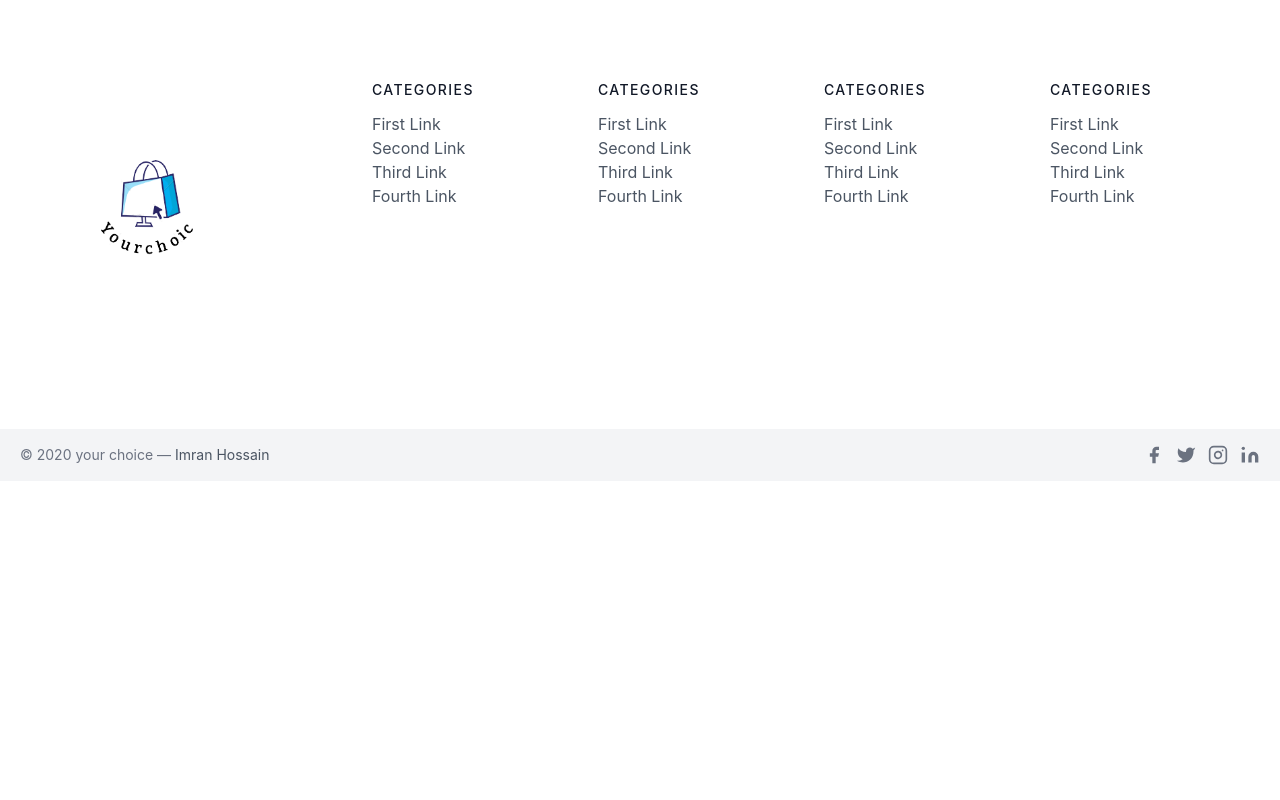
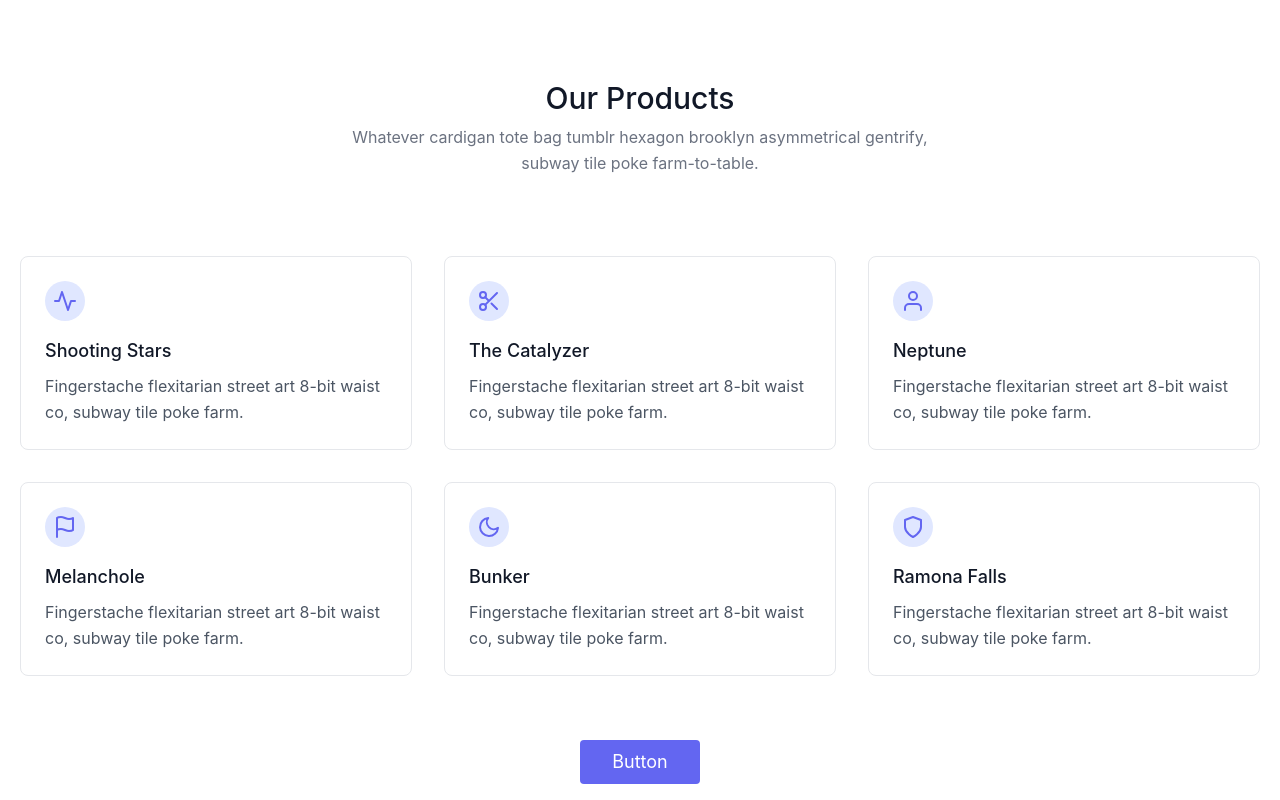
Before and after one commit to ImranHossain5722/yourchoics, a Next.js app: page / in a window 1280 px wide. Shown: the part 580-1380 px from the top of the page. Before the commit the page ends 1061 px from the top, so only its background shows below. Built offline with nearby package versions, Linux system fonts and the light colour scheme.

Commit message:
add home

```diff
--- a/components/Navbar.js
+++ b/components/Navbar.js
@@ -1,6 +1,7 @@
 import Image from 'next/image';
 import Link from 'next/link';
 import React from 'react';
+import {AiOutlineShoppingCart} from 'react-icons/ai'
 
 const Navbar = () => {
     return (
@@ -11,7 +12,7 @@
                     <Image width={150} height={50} src="/logo.png" alt='logo' />
                 </div>
                 <div className='nav ' >
-                    <ul className='text-black flex space-x-3  '>
+                    <ul className='text-black flex space-x-3 font-semibold '>
                         <Link href={'/'}> <li>Home</li>  </Link>
                         <Link href={'/'}> <li>T-shirts</li> </Link>
                         <Link href={'/'} > <li>Hoodies</li> </Link>
@@ -20,7 +21,7 @@
                     </ul>
                 </div>
                 <div className='cart absolute  right-0 mx-5'>
-                    <button className='text-black'>cart</button>
+                    <AiOutlineShoppingCart className='text-2xl text-black'  />
 
                 </div>
             </div>
--- a/pages/index.js
+++ b/pages/index.js
@@ -6,17 +6,99 @@
 
 export default function Home() {
   return (
-    <div className={styles.container}>
+    <div className="">
       <Head>
         <title>Create Next App</title>
         <meta className='' name="description" content="Generated by create next app" />
         <link rel="icon" href="/favicon.ico" />
       </Head>
-        <Navbar/>
+      <Navbar />
+      <div>
+        <Image width={5000} height={450} src='/slider-2.png' alt='banner' />
         <div>
-            <img src='slider-2.png' alt='baneer' />
+        <section class="text-gray-600 body-font">
+  <div class="container px-5 py-24 mx-auto">
+    <div class="flex flex-wrap w-full mb-20 flex-col items-center text-center">
+      <h1 class="sm:text-3xl text-2xl font-medium title-font mb-2 text-gray-900">Our Products </h1>
+      <p class="lg:w-1/2 w-full leading-relaxed text-gray-500">Whatever cardigan tote bag tumblr hexagon brooklyn asymmetrical gentrify, subway tile poke farm-to-table.</p>
+    </div>
+    <div class="flex flex-wrap -m-4">
+      <div class="xl:w-1/3 md:w-1/2 p-4">
+        <div class="border border-gray-200 p-6 rounded-lg">
+          <div class="w-10 h-10 inline-flex items-center justify-center rounded-full bg-indigo-100 text-indigo-500 mb-4">
+            <svg fill="none" stroke="currentColor" stroke-linecap="round" stroke-linejoin="round" stroke-width="2" class="w-6 h-6" viewBox="0 0 24 24">
+              <path d="M22 12h-4l-3 9L9 3l-3 9H2"></path>
+            </svg>
+          </div>
+          <h2 class="text-lg text-gray-900 font-medium title-font mb-2">Shooting Stars</h2>
+          <p class="leading-relaxed text-base">Fingerstache flexitarian street art 8-bit waist co, subway tile poke farm.</p>
         </div>
-        <Footer/>
+      </div>
+      <div class="xl:w-1/3 md:w-1/2 p-4">
+        <div class="border border-gray-200 p-6 rounded-lg">
+          <div class="w-10 h-10 inline-flex items-center justify-center rounded-full bg-indigo-100 text-indigo-500 mb-4">
+            <svg fill="none" stroke="currentColor" stroke-linecap="round" stroke-linejoin="round" stroke-width="2" class="w-6 h-6" viewBox="0 0 24 24">
+              <circle cx="6" cy="6" r="3"></circle>
+              <circle cx="6" cy="18" r="3"></circle>
+              <path d="M20 4L8.12 15.88M14.47 14.48L20 20M8.12 8.12L12 12"></path>
+            </svg>
+          </div>
+          <h2 class="text-lg text-gray-900 font-medium title-font mb-2">The Catalyzer</h2>
+          <p class="leading-relaxed text-base">Fingerstache flexitarian street art 8-bit waist co, subway tile poke farm.</p>
+        </div>
+      </div>
+      <div class="xl:w-1/3 md:w-1/2 p-4">
+        <div class="border border-gray-200 p-6 rounded-lg">
+          <div class="w-10 h-10 inline-flex items-center justify-center rounded-full bg-indigo-100 text-indigo-500 mb-4">
+            <svg fill="none" stroke="currentColor" stroke-linecap="round" stroke-linejoin="round" stroke-width="2" class="w-6 h-6" viewBox="0 0 24 24">
+              <path d="M20 21v-2a4 4 0 00-4-4H8a4 4 0 00-4 4v2"></path>
+              <circle cx="12" cy="7" r="4"></circle>
+            </svg>
+          </div>
+          <h2 class="text-lg text-gray-900 font-medium title-font mb-2">Neptune</h2>
+          <p class="leading-relaxed text-base">Fingerstache flexitarian street art 8-bit waist co, subway tile poke farm.</p>
+        </div>
+      </div>
+      <div class="xl:w-1/3 md:w-1/2 p-4">
+        <div class="border border-gray-200 p-6 rounded-lg">
+          <div class="w-10 h-10 inline-flex items-center justify-center rounded-full bg-indigo-100 text-indigo-500 mb-4">
+            <svg fill="none" stroke="currentColor" stroke-linecap="round" stroke-linejoin="round" stroke-width="2" class="w-6 h-6" viewBox="0 0 24 24">
+              <path d="M4 15s1-1 4-1 5 2 8 2 4-1 4-1V3s-1 1-4 1-5-2-8-2-4 1-4 1zM4 22v-7"></path>
+            </svg>
+          </div>
+          <h2 class="text-lg text-gray-900 font-medium title-font mb-2">Melanchole</h2>
+          <p class="leading-relaxed text-base">Fingerstache flexitarian street art 8-bit waist co, subway tile poke farm.</p>
+        </div>
+      </div>
+      <div class="xl:w-1/3 md:w-1/2 p-4">
+        <div class="border border-gray-200 p-6 rounded-lg">
+          <div class="w-10 h-10 inline-flex items-center justify-center rounded-full bg-indigo-100 text-indigo-500 mb-4">
+            <svg fill="none" stroke="currentColor" stroke-linecap="round" stroke-linejoin="round" stroke-width="2" class="w-6 h-6" viewBox="0 0 24 24">
+              <path d="M21 12.79A9 9 0 1111.21 3 7 7 0 0021 12.79z"></path>
+            </svg>
+          </div>
+          <h2 class="text-lg text-gray-900 font-medium title-font mb-2">Bunker</h2>
+          <p class="leading-relaxed text-base">Fingerstache flexitarian street art 8-bit waist co, subway tile poke farm.</p>
+        </div>
+      </div>
+      <div class="xl:w-1/3 md:w-1/2 p-4">
+        <div class="border border-gray-200 p-6 rounded-lg">
+          <div class="w-10 h-10 inline-flex items-center justify-center rounded-full bg-indigo-100 text-indigo-500 mb-4">
+            <svg fill="none" stroke="currentColor" stroke-linecap="round" stroke-linejoin="round" stroke-width="2" class="w-6 h-6" viewBox="0 0 24 24">
+              <path d="M12 22s8-4 8-10V5l-8-3-8 3v7c0 6 8 10 8 10z"></path>
+            </svg>
+          </div>
+          <h2 class="text-lg text-gray-900 font-medium title-font mb-2">Ramona Falls</h2>
+          <p class="leading-relaxed text-base">Fingerstache flexitarian street art 8-bit waist co, subway tile poke farm.</p>
+        </div>
+      </div>
+    </div>
+    <button class="flex mx-auto mt-16 text-white bg-indigo-500 border-0 py-2 px-8 focus:outline-none hover:bg-indigo-600 rounded text-lg">Button</button>
+  </div>
+</section>
+        </div>
+      </div>
+      <Footer />
     </div>
   )
 }
--- a/styles/globals.css
+++ b/styles/globals.css
@@ -21,7 +21,7 @@
   }
   body {
     color: white;
-    background: black;
+    background: white;
   }
 }
 @tailwind base;
```
